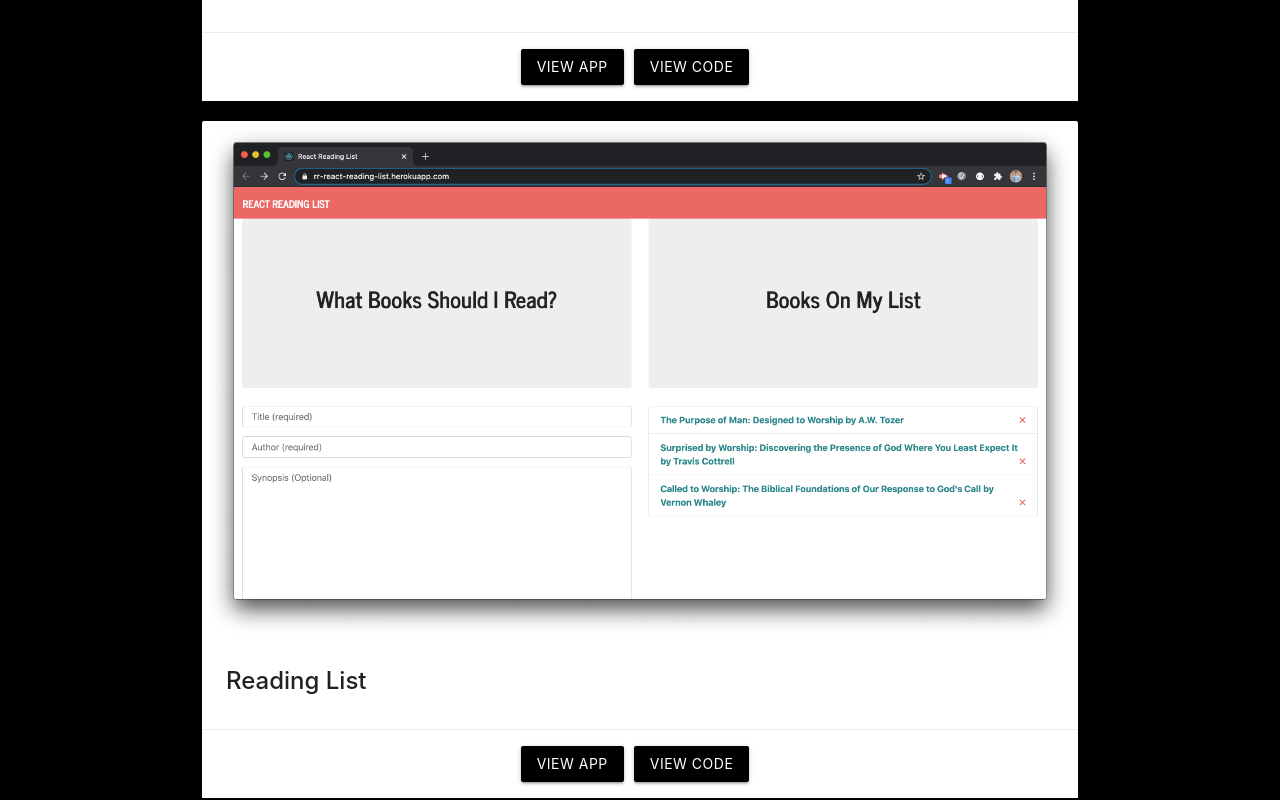
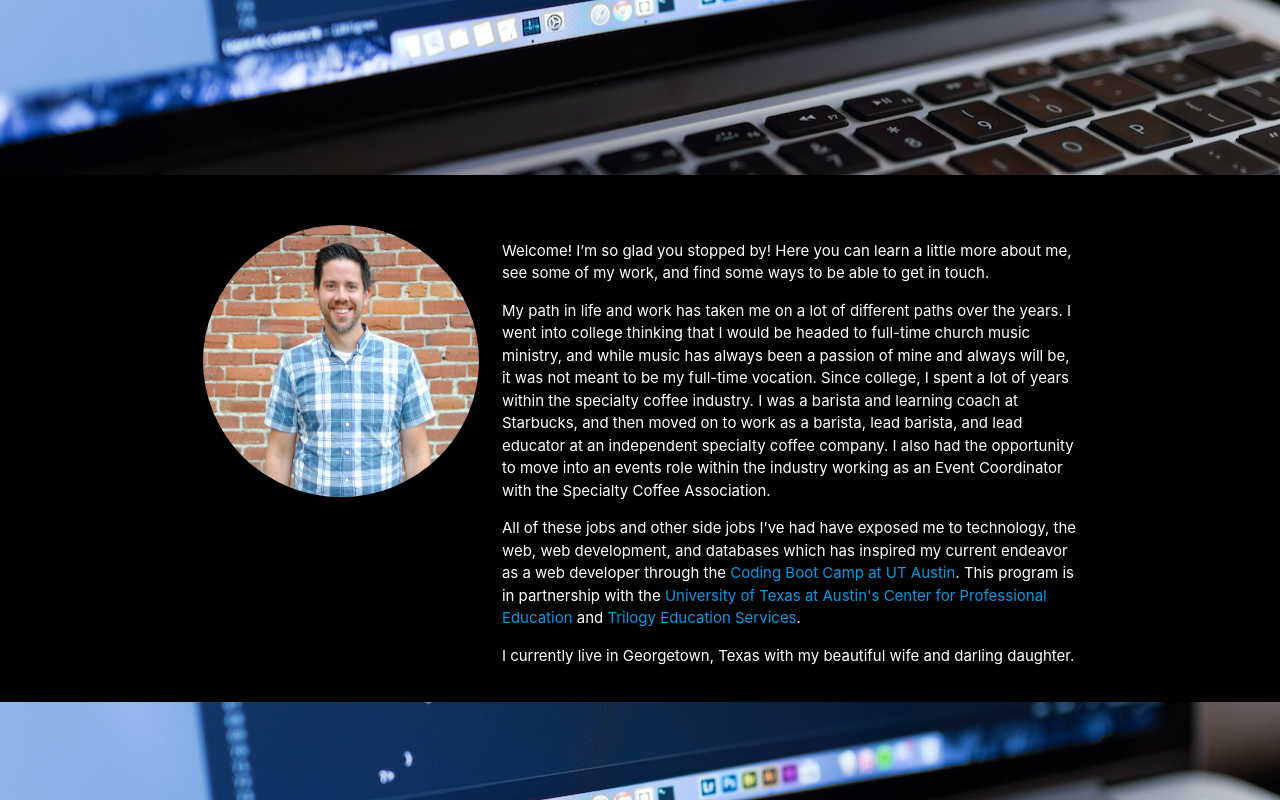
Before and after one commit to ryanrotman/ryanrotman.github.io, a React (Create React App) app: page / in a window 1280 px wide. Shown: the part 1840-2640 px from the top of the page. Built offline with nearby package versions, Linux system fonts and the light colour scheme.

Commit message:
began building out page using more components; still have work to do

```diff
--- a/src/pages/Home.js
+++ b/src/pages/Home.js
@@ -1,22 +1,40 @@
-import { useEffect } from "react";
-import M from "materialize-css"
+import { useState } from "react";
+// import M from "materialize-css"
 import parallaxTop from "../assets/images/Parallax_Top.jpg";
 import parallaxMiddle from "../assets/images/Parallax_Middle.jpg";
 import parallaxBottom from "../assets/images/Parallax_Bottom.png";
-import headshot from "../assets/images/Headshot.JPG";
+// import headshot from "../assets/images/Headshot.JPG";
 import pdf from "../assets/RyanRotman_Resume.pdf";
+import Parallax from "../components/Parallax";
+import Portfolio from "./Portfolio";
+import About from "./About";
+import Contact from "./Contact";
+import Skills from "../components/Skills";
+import Project from "../components/Project";
 
 function Home(props) {
 
-    useEffect(() => {
-        let parallax = document.querySelectorAll(".parallax");
-        M.Parallax.init(parallax, {});
-    }, []);
+    // const [parallax1] = useState([{
+    //     image: parallaxTop,
+    //     text: "Full Stack Web Developer"
+    // }])
+
+    // const [parallax2] = useState([{
+    //     image: parallaxMiddle,
+    //     text:
+    // }])
+
+    // useEffect(() => {
+    //     let parallax = document.querySelectorAll(".parallax");
+    //     M.Parallax.init(parallax, {});
+    // }, []);
 
     return (
         <div>
             {/* top parallax element */}
-            <div id="index-banner" className="parallax-container">
+            <Parallax />
+
+            {/* <div id="index-banner" className="parallax-container">
                 <div className="section no-pad-bot">
                     <div className="container" id="title-logo">
                         <hr />
@@ -30,10 +48,16 @@
                 </div>
                 <div className="parallax"><img src={parallaxTop} alt="MacBook Pro" /></div>
             </div>
-            <br />
+            <br /> */}
 
             {/* portfolio section */}
             <div className="container">
+                <Project
+                    project={props.project}
+                />
+            </div>
+
+            {/* <div className="container">
                 <h5 className="white-text center-align" id="projects-heading">Projects</h5>
                 <p className="white-text center-align" id="projects-note"><i>(click on the image to see a description of the app)</i></p>
                 <div id="project-cards">
@@ -58,10 +82,12 @@
                         )
                     })}
                 </div>
-            </div>
+            </div> */}
 
             {/* middle parallax element */}
-            <div className="parallax-container valign-wrapper">
+            <Parallax />
+
+            {/* <div className="parallax-container valign-wrapper">
                 <div className="section no-pad-bot">
                     <div className="container">
                         <div className="row center">
@@ -70,10 +96,12 @@
                     </div>
                 </div>
                 <div className="parallax"><img src={parallaxMiddle} alt="Laptop on desk" /></div>
-            </div>
+            </div> */}
 
             {/* about me section */}
-            <div className="container about-container">
+            <About />
+
+            {/* <div className="container about-container">
                 <div className="row">
                     <div className="col s12 m4 center">
                         <img className="responsive-img circle" id="headshot" src={headshot} alt="personal headshot" />
@@ -85,10 +113,12 @@
                         <p className="white-text">I currently live in Georgetown, Texas with my beautiful wife and darling daughter.</p>
                     </div>
                 </div>
-            </div>
+            </div> */}
 
             {/* bottom parallax element */}
-            <div className="parallax-container valign-wrapper">
+            <Parallax />
+
+            {/* <div className="parallax-container valign-wrapper">
                 <div className="section no-pad-bot">
                     <div className="container">
                         <div className="row center">
@@ -97,33 +127,46 @@
                     </div>
                 </div>
                 <div className="parallax"><img src={parallaxBottom} alt="Computer Keyboard" /></div>
-            </div>
+            </div> */}
 
             {/* skills and connect section */}
             <div className="container">
                 <div className="row">
+                    <div className="col l9 s12">
+                        <Skills />
+                    </div>
+                    <div className="col l3 s12">
+                        <Contact />
+                    </div>
+                </div>
+            </div>
+
+            {/* <Contact /> */}
+
+            {/* <div className="container">
+                <div className="row"> */}
                     {/* skills section */}
-                    <div className="col l9 s12">
+                    {/* <div className="col l9 s12">
                         <h5 className="white-text" id="skills-heading">Skills</h5>
                         <br />
-                        <div className="white-text" id="skills-list">
+                        <div className="white-text" id="skills-list"> */}
                             {/* Languages */}
-                            <i className="devicon-html5-plain"></i>&nbsp;
+                            {/* <i className="devicon-html5-plain"></i>&nbsp;
                             <i className="devicon-css3-plain"></i>&nbsp;
                             <i className="devicon-javascript-plain"></i>&nbsp;
-                            <i className="devicon-jquery-plain"></i>&nbsp;
+                            <i className="devicon-jquery-plain"></i>&nbsp; */}
                             {/* Frameworks */}
-                            <i className="devicon-nodejs-plain"></i>&nbsp;
+                            {/* <i className="devicon-nodejs-plain"></i>&nbsp;
                             <i className="devicon-express-original"></i>&nbsp;
                             <i className="devicon-react-original"></i>&nbsp;
                             <i className="devicon-bootstrap-plain"></i>&nbsp;
                             <i className="devicon-handlebars-plain"></i>&nbsp;
-                            <i className="devicon-sequelize-plain"></i>&nbsp;
+                            <i className="devicon-sequelize-plain"></i>&nbsp; */}
                             {/* Database */}
-                            <i className="devicon-mysql-plain"></i>&nbsp;
-                            <i className="devicon-mongodb-plain"></i>&nbsp;
+                            {/* <i className="devicon-mysql-plain"></i>&nbsp;
+                            <i className="devicon-mongodb-plain"></i>&nbsp; */}
                             {/* Tools/Tech */}
-                            <i className="devicon-git-plain"></i>&nbsp;
+                            {/* <i className="devicon-git-plain"></i>&nbsp;
                             <i className="devicon-github-plain"></i>&nbsp;
                             <i className="devicon-visualstudio-plain"></i>&nbsp;
                             <i className="devicon-npm-original-wordmark"></i>&nbsp;
@@ -132,15 +175,15 @@
                             <i className="devicon-webpack-plain"></i>&nbsp;
                             <i className="devicon-redux-original"></i>&nbsp;
                             <i className="devicon-travis-plain"></i>&nbsp;
-                            <i className="devicon-slack-plain"></i>&nbsp;
+                            <i className="devicon-slack-plain"></i>&nbsp; */}
                             {/* Operating Systems */}
-                            <i className="devicon-apple-original"></i>&nbsp;
+                            {/* <i className="devicon-apple-original"></i>&nbsp;
                             <i className="devicon-chrome-plain"></i>&nbsp;
                         </div>
-                    </div>
+                    </div> */}
                     {/* end of skills section */}
                     {/* connect section */}
-                    <div className="col l3 s12">
+                    {/* <div className="col l3 s12">
                         <div className="row">
                             <div className="col s12">
                                 <h5 className="white-text" id="connect-heading">Connect</h5>
@@ -169,10 +212,10 @@
                                 </div>
                             </div>
                         </div>
-                    </div>
+                    </div> */}
                     {/* end of connect section */}
-                </div>
-            </div>
+                {/* </div>
+            </div> */}
 
         </div>
     );
```
